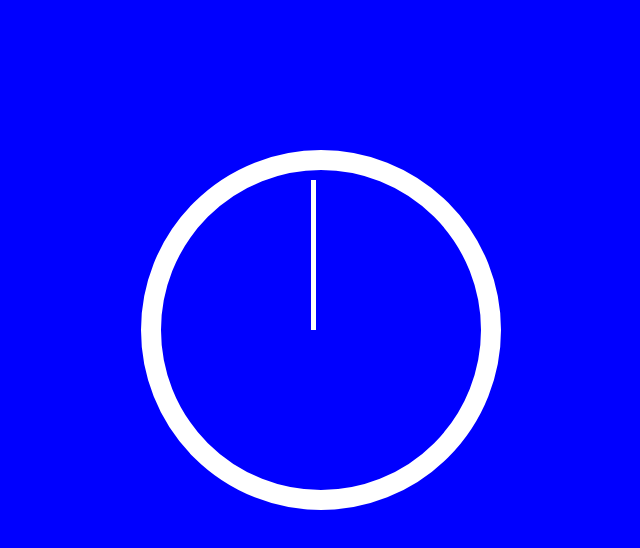
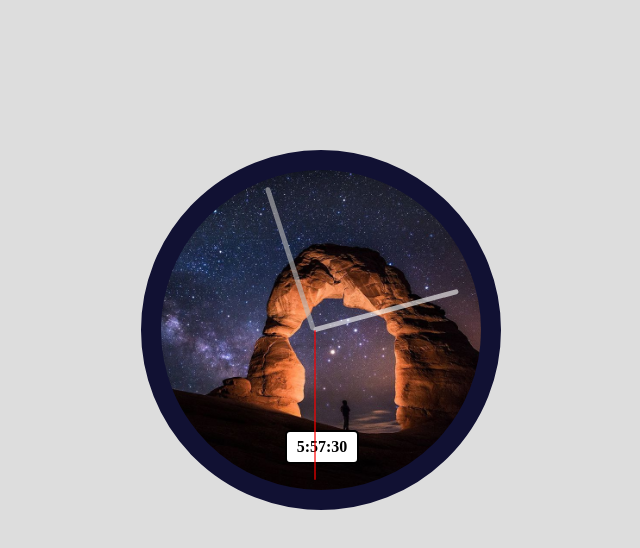
Before and after one commit to Jahazielvaz/js-clock, a plain HTML site: page index.html in a window 1280 px wide. Shown: the whole page, without its empty margins (319-959 px from the left). Drawn offline with Linux system fonts and the light colour scheme.

Commit message:
project now complete

```diff
--- a/index.html
+++ b/index.html
@@ -7,9 +7,10 @@
   </head>
   <body>
     <div id="clock-wrapper">
-      <section class="hand hour-hand"></section>
-      <section class="hand minute-hand"></section>
+      <section id="hours-hand" class="hand hour-hand"></section>
+      <section id="minutes-hand" class="hand minute-hand"></section>
       <section id="seconds-hand" class="hand seconds-hand"></section>
+      <section id="display"><p id="display-inner"></p></section>
     </div>
 
 
--- a/index.js
+++ b/index.js
@@ -1,8 +1,10 @@
 // let currentDate = new Date();
 // let currentTime = currentDate.getSeconds();
 //
-// let secondsHand = document.getElementById('seconds-hand');
-
+let secondsHand = document.getElementById('seconds-hand');
+let minutesHand = document.getElementById('minutes-hand');
+let hoursHand = document.getElementById('hours-hand');
+let display = document.getElementById('display-inner');
 // let secondsRotation = (change) => {
 //   change = 0;
 //    change += 6;
@@ -22,8 +24,21 @@
 let setDate = () => {
   const now = new Date();
   let seconds = now.getSeconds();
+  let minutes = now.getMinutes();
+  let hours = now.getHours();
+  if(hours > 12){
+    hours -= 12
+  } else if(hours == 0){
+    hours = 12
+  }
+
   let secondsDegrees = (seconds / 60) * 360;
-  console.log(secondsDegrees)
+  let minutesDegrees = (minutes / 60) * 360;
+  let hoursDegrees = (hours / 24) * 360;
+  secondsHand.style.transform = `rotate(${secondsDegrees}deg)`;
+  minutesHand.style.transform =  `rotate(${minutesDegrees}deg)`;
+  hoursHand.style.transform = `rotate(${hoursDegrees}deg)`;
+  display.innerHTML = `${hours}:${minutes}:${seconds}`;
 }
 
 setInterval(setDate, 1000);
--- a/main.css
+++ b/main.css
@@ -6,11 +6,13 @@
 }
 
 body{
-  background: blue;
+  background: #ddd;
 }
 
 #clock-wrapper{
-  border: 20px solid white;
+  background: url('./media-files/arches.jpg')center center no-repeat;
+  background-size: cover;
+  border: 20px solid #113;
   width: 300px;
   height: 300px;
   margin: 150px auto;
@@ -26,8 +28,9 @@ body{
   background: white;
   transition: all 0.05s;
   transition-timing-function: cubic-bezier(0.1, 2.7, 0.58, 1);
-  /* transform: rotate(45deg); */
-  /* transform-origin: right; */
+  z-index: 1;
+  border-radius: 20px;
+  opacity: .6;
 }
 
 .minute-hand{
@@ -35,21 +38,43 @@ body{
   transform-origin: right; */
   position: relative;
   top: 50%;
+  transform-origin: right;
+  background: #bbb;
 }
 
 .seconds-hand{
   /* transform: rotate(30deg); */
-
+  background: red;
   position: relative;
   top: 145px;
   transform-origin: right;
+  height: 2px;
 }
 
 .hour-hand{
   position: relative;
   top: 155px;
+  transform-origin: 100%;
 }
 
 .seconds-rotation{
   transform: rotate(6deg);
 }
+
+#display{
+  width: 70px;
+  height: 30px;
+  background: white;
+  border: 2px solid black;
+  border-radius: 5px;
+  position:relative;
+  top: 120px;
+  left: 230px;
+  transform: rotate(-90deg);
+  text-align: center;
+}
+
+#display-inner{
+  line-height: 30px;
+  font-weight: bolder;
+}
```
Also changed, not shown: ReadMe.txt, media-files/arches.jpg (added), media-files/me.jpg (added), media-files/zions2.jpg (added).
